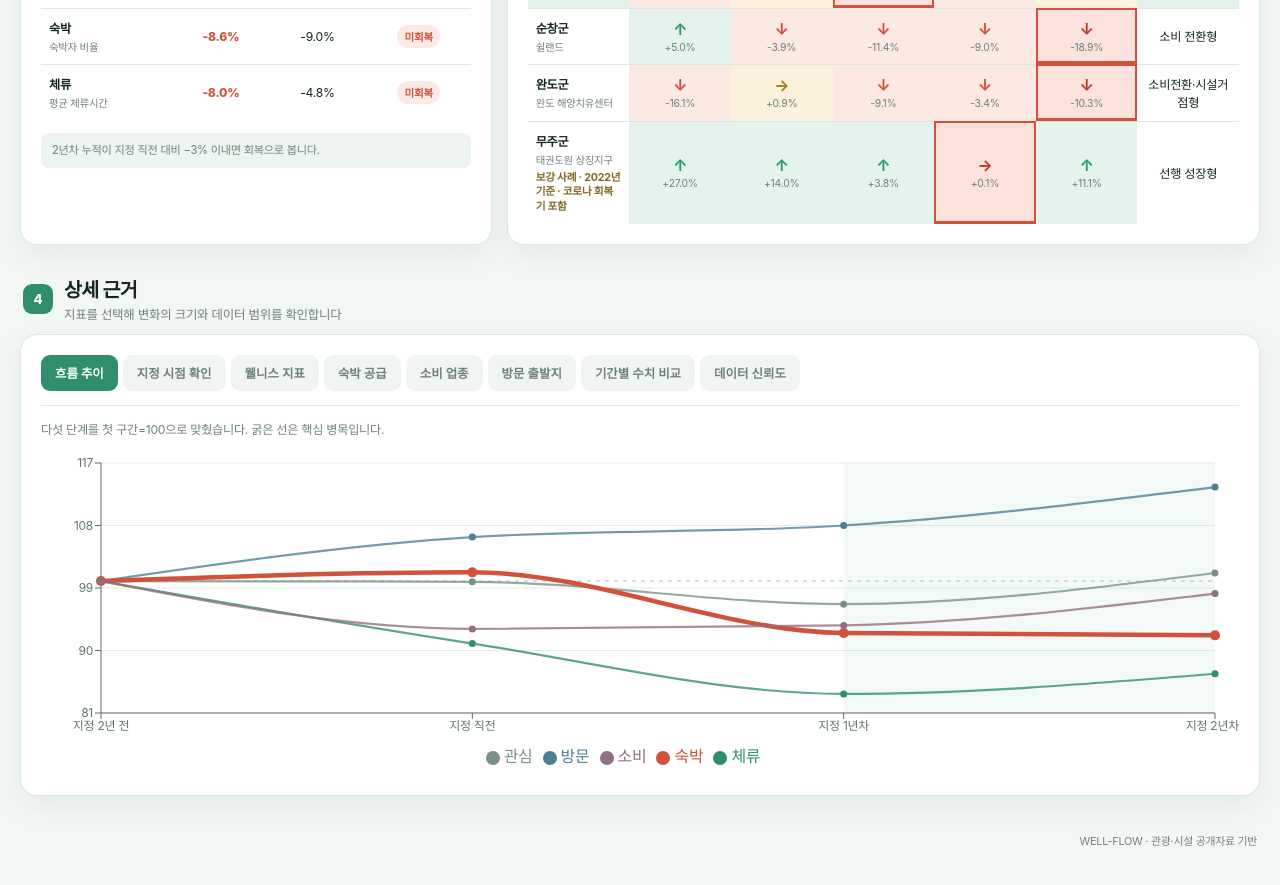
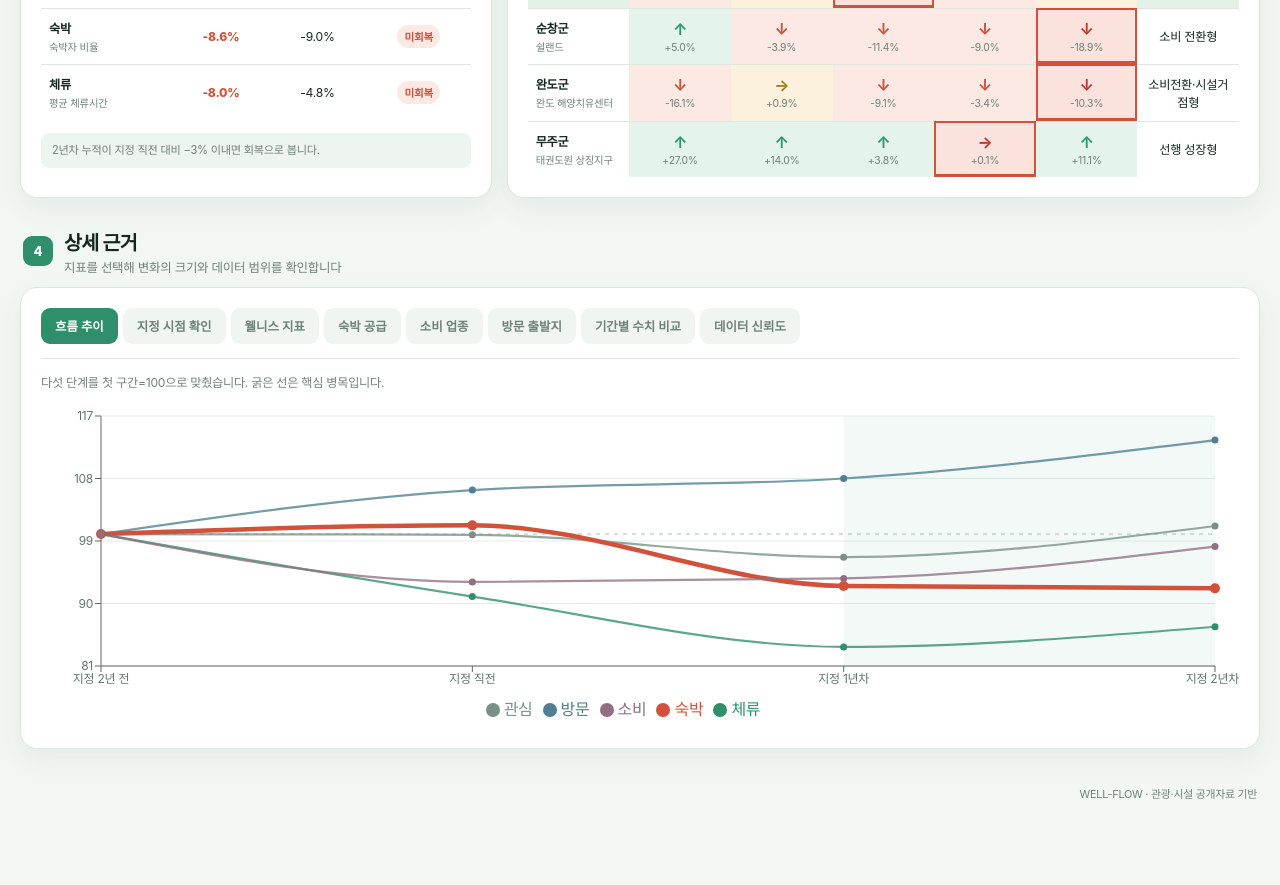
Before and after one commit to hyooos/Wellness, a Next.js app in the folder vercel-dashboard/: page / in a window 1280 px wide. Shown: the part 1680-2565 px from the top of the page. After the commit the page ends 2536 px from the top, so only its background shows below. Built offline with nearby package versions, Linux system fonts and the light colour scheme; a web font is replaced by a local one.

Commit message:
Simplify Muju row in regional comparison

```diff
--- a/vercel-dashboard/app/globals.css
+++ b/vercel-dashboard/app/globals.css
@@ -268,7 +268,6 @@ td small { display: block; margin-top: 2px; color: var(--muted); font-size: .65r
 .matrix tbody tr { cursor: pointer; transition: background .15s; }
 .matrix tbody tr:hover { background: #f6faf7; }
 .matrix .selected-row { background: var(--leaf-soft); }
-.case-inline { display: block; margin-top: 4px; color: #806824; font-size: .67rem; font-style: normal; font-weight: 700; line-height: 1.35; }
 .signal { position: relative; outline: none; cursor: help; }
 .signal:focus-visible { box-shadow: inset 0 0 0 2px var(--leaf); }
 .signal b { display: block; font-size: 1rem; }
--- a/vercel-dashboard/components/Dashboard.jsx
+++ b/vercel-dashboard/components/Dashboard.jsx
@@ -444,7 +444,7 @@ export default function Dashboard() {
     <SectionTitle number="3" title="조기 경보 · 지역 비교" subtitle="1년차 하락 지표의 2년차 회복 여부와 네 지역 차이" />
     <section className="compare-grid">
       <div className="panel warning"><span className="eyebrow">1년차 하락 지표</span>{warningRows.length ? <table><thead><tr><th>단계</th><th>1년차</th><th>2년 누적</th><th>판정</th></tr></thead><tbody>{warningRows.map(r => <tr key={r.metric}><td><b>{r.stage}</b><small>{LABEL[r.metric]}</small></td><td className="negative">{r.y1 > 0 ? "+" : ""}{r.y1.toFixed(1)}%</td><td>{r.y2 > 0 ? "+" : ""}{r.y2.toFixed(1)}%</td><td><span className={`pill ${r.y2 >= -3 ? "up" : "down"}`}>{r.y2 >= -3 ? "회복" : "미회복"}</span></td></tr>)}</tbody></table> : <p className="empty">지정 1년차에 내려간 단계가 없습니다.</p>}<p className="note">2년차 누적이 지정 직전 대비 −3% 이내면 회복으로 봅니다.</p></div>
-      <div className="panel matrix"><span className="eyebrow">4개 지역 비교 · {interval.label}</span><div className="table-scroll"><table><thead><tr><th>지역</th>{STAGES.map(([s]) => <th key={s}>{s}</th>)}<th>진단 유형</th></tr></thead><tbody>{Object.entries(data.sites).map(([key, s]) => <tr key={key} className={key === selected ? "selected-row" : ""} onClick={() => setSelected(key)}><td><b>{s.region}</b><small>{s.site}</small>{s.caseNote && <em className="case-inline">{s.caseNote}</em>}</td>{STAGES.map(([stage, m]) => { const code = status(key, m); const bottleneck = s.bottleneck.includes(stage); return <td key={m} tabIndex={0} className={`signal ${STATUS[code][2]} ${bottleneck ? "bottleneck" : ""}`}><b>{STATUS[code][1]}</b><small>{change(key, m)}</small><MatrixTooltip data={data} regionKey={key} stage={stage} metric={m} intervalKey={intervalKey} bottleneck={bottleneck} /></td>; })}<td>{s.type}</td></tr>)}</tbody></table></div></div>
+      <div className="panel matrix"><span className="eyebrow">4개 지역 비교 · {interval.label}</span><div className="table-scroll"><table><thead><tr><th>지역</th>{STAGES.map(([s]) => <th key={s}>{s}</th>)}<th>진단 유형</th></tr></thead><tbody>{Object.entries(data.sites).map(([key, s]) => <tr key={key} className={key === selected ? "selected-row" : ""} onClick={() => setSelected(key)}><td><b>{s.region}</b><small>{s.site}</small></td>{STAGES.map(([stage, m]) => { const code = status(key, m); const bottleneck = s.bottleneck.includes(stage); return <td key={m} tabIndex={0} className={`signal ${STATUS[code][2]} ${bottleneck ? "bottleneck" : ""}`}><b>{STATUS[code][1]}</b><small>{change(key, m)}</small><MatrixTooltip data={data} regionKey={key} stage={stage} metric={m} intervalKey={intervalKey} bottleneck={bottleneck} /></td>; })}<td>{s.type}</td></tr>)}</tbody></table></div></div>
     </section>
 
     <SectionTitle number="4" title="상세 근거" subtitle="지표를 선택해 변화의 크기와 데이터 범위를 확인합니다" />
```
